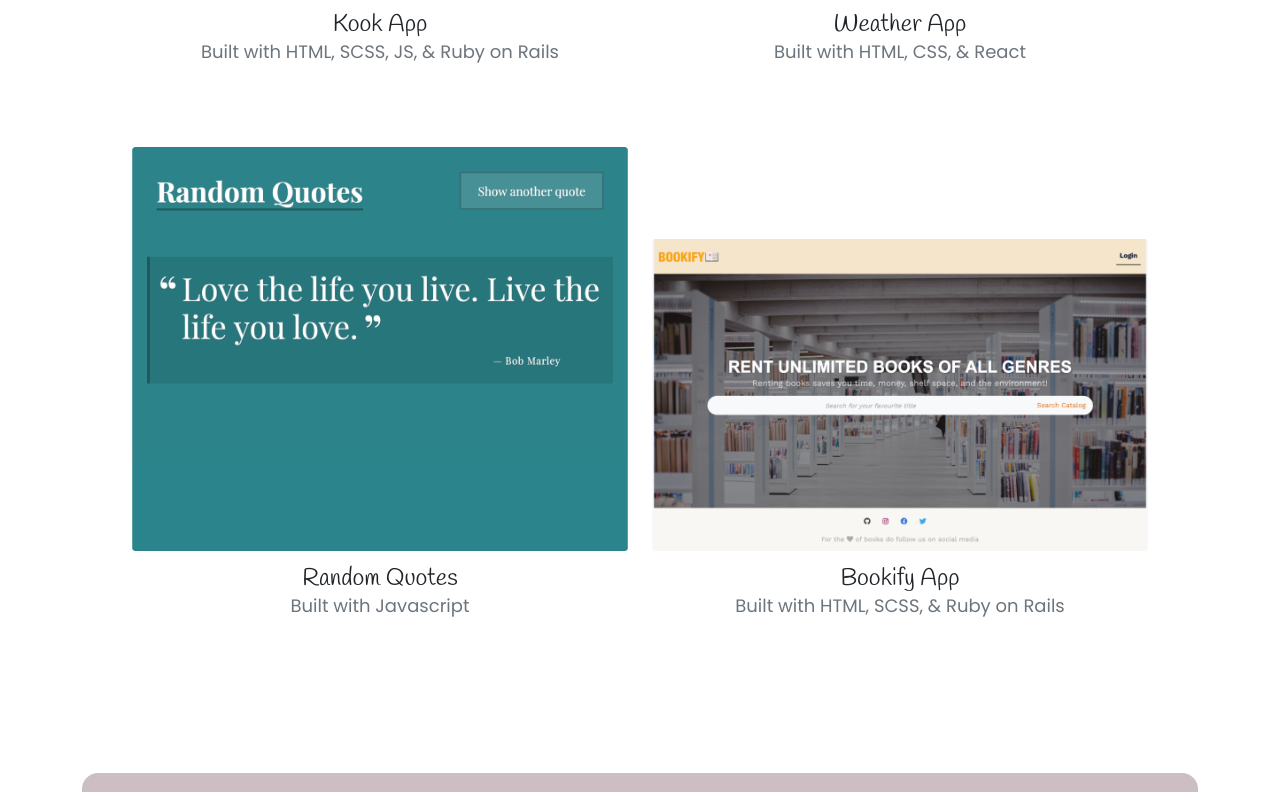
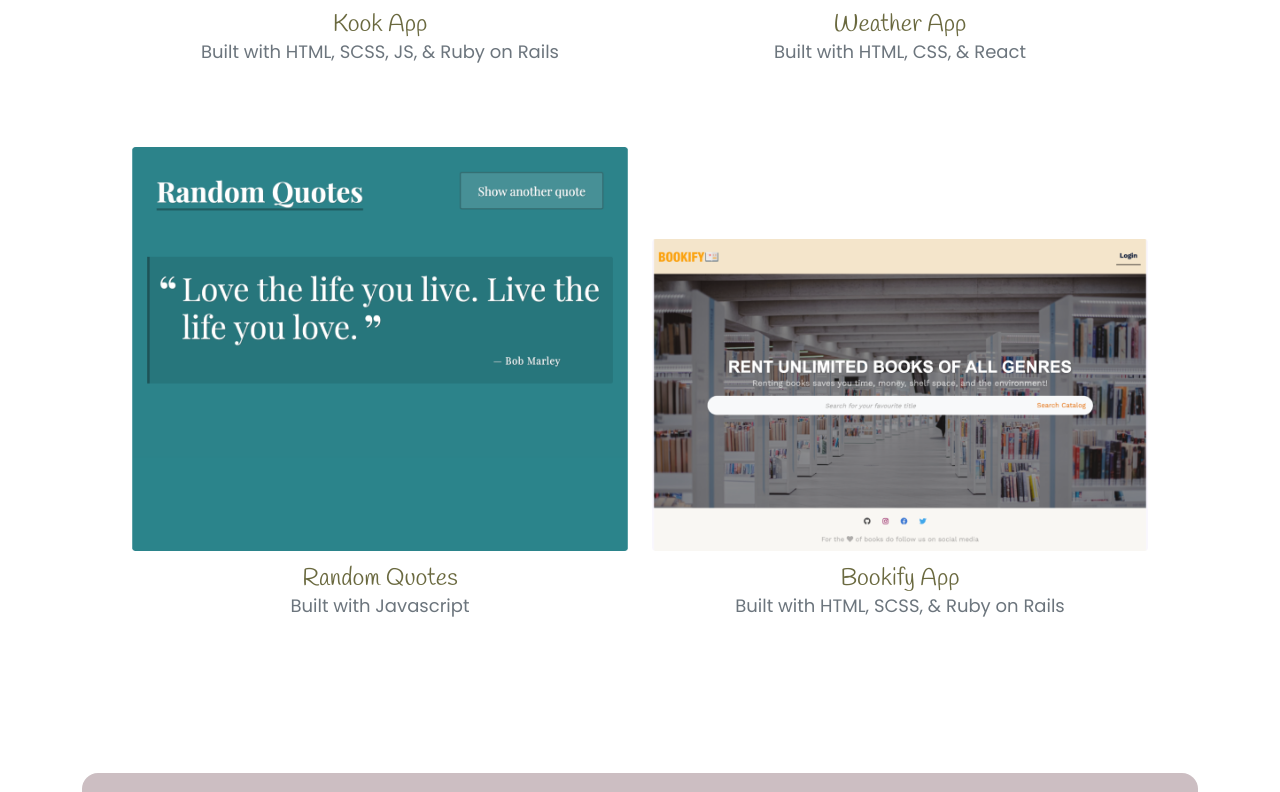
Before and after one commit to cdrmr18/portfolio, a website: page projects.html in a window 1280 px wide. Shown: the part 807-1599 px from the top of the page. Drawn offline with nearby package versions, Linux system fonts and the light colour scheme; a web font is replaced by a local one.

Commit message:
added links to app titles on projects page

```diff
--- a/projects.html
+++ b/projects.html
@@ -55,12 +55,12 @@
             <div class="row mb-3 d-flex align-items-end">
                 <div class="col-md-6 my-4">
                     <img src="images/kook.png" alt="kook app" class="img-fluid">
-                    <h3 class="text-center mt-3 mb-0">Kook App</h3>
+                    <h3 class="text-center mt-3 mb-0"><a href="http://www.kook-app.com/" target="_blank"class="git-link">Kook App</a></h3>
                     <p class="text-center text-muted">Built with HTML, SCSS, JS, & Ruby on Rails</p>
                 </div>
                 <div class="col-md-6 my-4">
                     <img src="images/weather.png" alt="weather app" class="img-fluid">
-                    <h3 class="text-center mt-3 mb-0">Weather App</h3>
+                    <h3 class="text-center mt-3 mb-0"><a href="https://priceless-neumann-31fb05.netlify.app/" target="_blank"class="git-link">Weather App</a></h3>
                     <p class="text-center text-muted">Built with HTML, CSS, & React</p>
                 </div>
             </div>
@@ -68,12 +68,12 @@
             <div class="row mb-3 d-flex align-items-end">
                 <div class="col-md-6 my-4">
                     <img src="images/quote.png" alt="Random quote generator website" class="img-fluid">
-                    <h3 class="text-center mt-3 mb-0">Random Quotes</h3>
+                    <h3 class="text-center mt-3 mb-0"><a href="https://unruffled-ptolemy-941b57.netlify.app" target="_blank"class="git-link">Random Quotes</a></h3>
                     <p class="text-center text-muted">Built with Javascript</p>
                 </div>
                 <div class="col-md-6 my-4">
                     <img src="images/bookify.png" alt="bookify app" class="img-fluid">
-                    <h3 class="text-center mt-3 mb-0">Bookify App</h3>
+                    <h3 class="text-center mt-3 mb-0"><a href="https://market-place-project.herokuapp.com/" target="_blank"class="git-link">Bookify App</a></h3>
                     <p class="text-center text-muted">Built with HTML, SCSS, & Ruby on Rails</p>
                 </div>
             </div>
```
